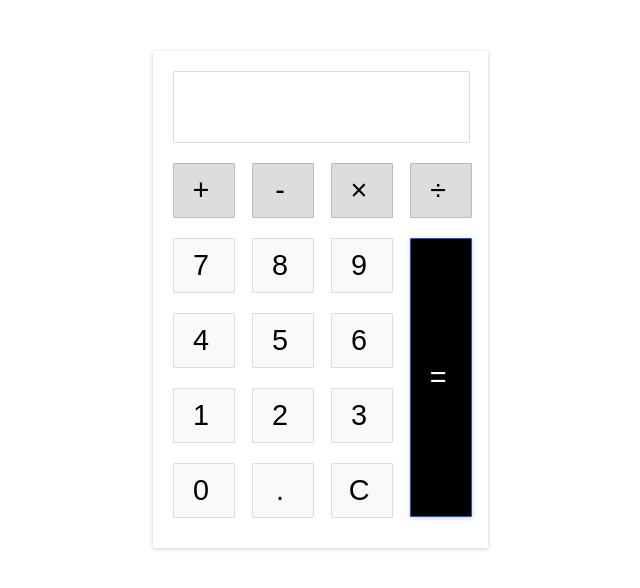
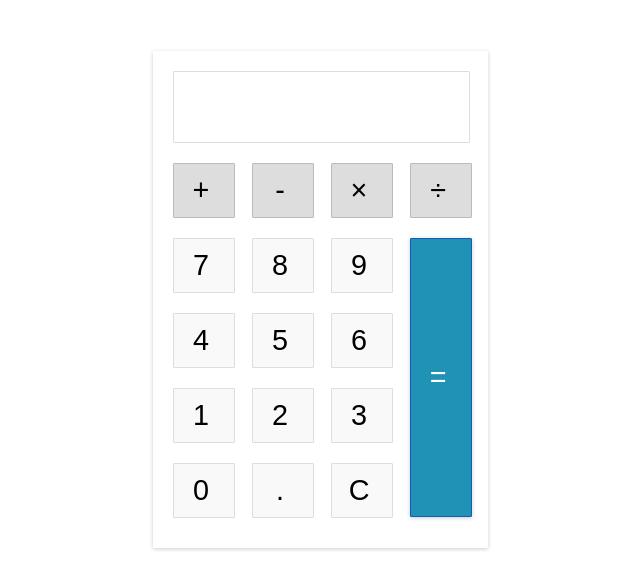
Before and after one commit to dragonjul/calculator, a plain HTML site: page index.html in a window 1280 px wide. In both pictures the pointer is over the element 760 px from the left and 377 px from the top of the page. Shown: the whole page, without its empty margins (320-960 px from the left). Drawn offline with Linux system fonts and the light colour scheme.

Commit message:
Update equal hover color to blue.css

```diff
--- a/styles.css
+++ b/styles.css
@@ -101,7 +101,7 @@ body {
   }
 
   div.equal:hover {
-    background-color: #000000;
+    background-color: #1f92b6;
     -webkit-box-shadow: 0px 1px 4px 0px rgba(0, 0, 0, 0.2);
     box-shadow: 0px 1px 4px 0px rgba(0, 0, 0, 0.2);
     border-color: #1857BB;
```
